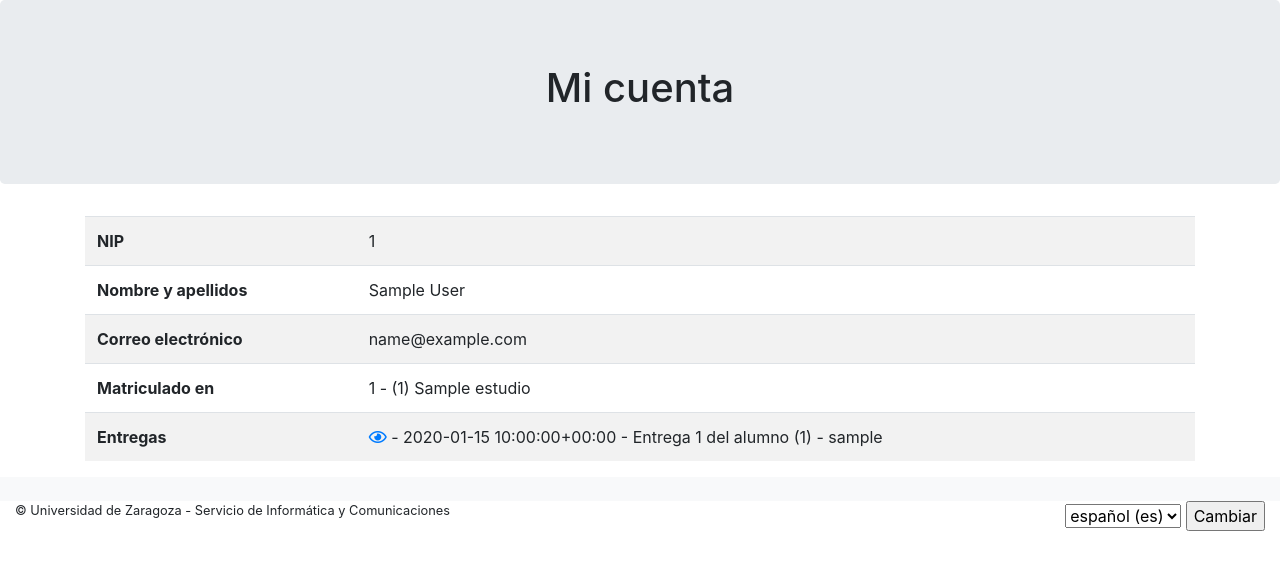
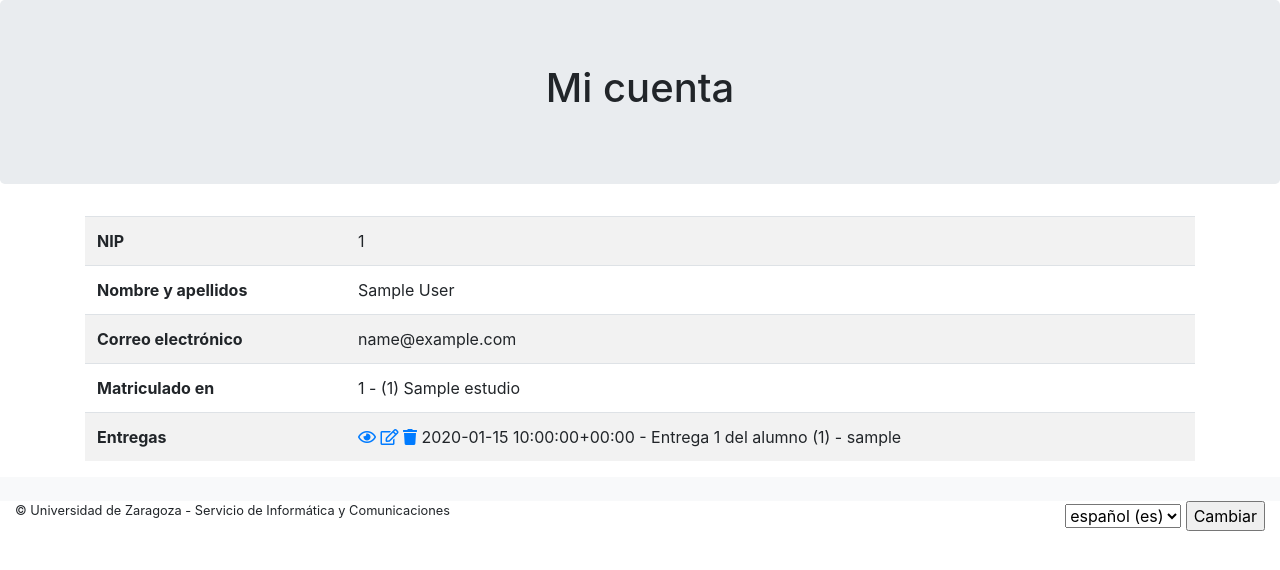
Before and after one commit to miguel-martin/django-test, a Django app: page /personas/1/ in a window 1280 px wide. Shown: the part 90-660 px from the top of the page. Run offline with Django 3.2, Linux system fonts and the light colour scheme; tables that the repository leaves empty hold one stand-in row (values such as "Sample post"); some libraries are stand-ins or nearby versions.

Commit message:
Posibilidad de borrar entregas el propio usuario

```diff
--- a/envio/forms.py
+++ b/envio/forms.py
@@ -12,7 +12,7 @@ class EntregaForm(ModelForm):
 
     class Meta:
         model = Entrega
-        fields = ['matricula', 'titulo', 'resumen', 'notas', 'entrega_material_adicional', 'memoria', 'anexos']
+        fields = ['matricula', 'titulo', 'resumen', 'notas', 'entrega_material_adicional', 'memoria', 'anexos', 'terminos']
         widgets = {'resumen': Textarea(attrs={'cols': 80, 'rows': 15}),
                    'notas': Textarea(attrs={'cols': 80, 'rows': 10})
                 }
@@ -24,6 +24,7 @@ class EntregaForm(ModelForm):
             'anexos': _('Anexos'),
             'entrega_material_adicional': _('Entrega material adicional'),
             'notas': _('Notas'),
+            'terminos': _('Términos y condiciones'),
         }
 
 
--- a/envio/models.py
+++ b/envio/models.py
@@ -149,7 +149,7 @@ class Entrega(models.Model):
     #ToDo director(es) delegado(s)
     #Todo departamento as manytomanyfield
     #ToDo license public or restricted
-    #ToDo acept terms of use
+    terminos = models.BooleanField(default=False)
     matricula = models.ForeignKey(Matricula, on_delete=models.CASCADE)
     fecha = models.DateTimeField(auto_now=True)
     memoria = models.FileField(upload_to=user_upload_memoria_directory_path)
@@ -180,15 +180,13 @@ def auto_delete_file_on_delete(sender, instance, **kwargs):
 @receiver(models.signals.pre_save, sender=Entrega)
 def auto_delete_file_on_change(sender, instance, **kwargs):
     """
-    Deletes old file from filesystem
-    when corresponding 'Entrega' object is updated
-    with new file.
+    Deletes old file from filesystem when corresponding 'Entrega' object is updated with new file.
     This function assumes that EVERY entrega has a mandatory 'memoria' field!!
     Refactor? Perhaps it would be better to use django-cleanup https://github.com/un1t/django-cleanup
     """
     if not instance.pk:
         return False
-    # borrado de memoria...
+
     try:
         old_memoria = Entrega.objects.get(pk=instance.pk).memoria
     except Entrega.DoesNotExist:
@@ -198,7 +196,6 @@ def auto_delete_file_on_change(sender, instance, **kwargs):
         if os.path.isfile(old_memoria.path):
             os.remove(old_memoria.path)
 
-    # borrado de anexos...
     old_anexos = None
     try:
         old_anexos = Entrega.objects.get(pk=instance.pk).anexos
--- /dev/null
+++ b/envio/static/envio/js/envio.js
@@ -0,0 +1,5 @@
+function confirmar(msg="¿Estás seguro?", goto){
+	if (confirm(msg)){
+		window.location.href = goto;
+	}
+}
--- a/envio/templates/envio/base.html
+++ b/envio/templates/envio/base.html
@@ -15,6 +15,7 @@
   <link rel="stylesheet" href="https://use.fontawesome.com/releases/v5.7.0/css/all.css" integrity="sha384-lZN37f5QGtY3VHgisS14W3ExzMWZxybE1SJSEsQp9S+oqd12jhcu+A56Ebc1zFSJ" crossorigin="anonymous">
   {% load static %}
   <link rel="stylesheet" type="text/css" href="{% static 'envio/style.css' %}">
+  <script src="{% static 'envio/js/envio.js' %}"></script>
 </head>
 <body>
 
--- a/envio/templates/envio/entrega_detail.html
+++ b/envio/templates/envio/entrega_detail.html
@@ -4,6 +4,9 @@
 {% block titulo %}
     <h1> {{ entrega.titulo }} </h1>
     <a href="{% url 'edit_create_entrega' entrega.tid %}"><i class="far fa-edit"></i>{% trans "Editar" %}</a>
+    <a href="#" onclick="confirmar('¿Seguro que deseas borrar?','{% url 'delete_entrega' e.tid %}');">
+        <i class="fa fa-trash"></i>
+    </a>
 {% endblock %}
 
 {% block content %}
--- a/envio/templates/envio/entrega_index.html
+++ b/envio/templates/envio/entrega_index.html
@@ -21,6 +21,9 @@
               <td>
                 <a href="{% url 'list_entrega' e.tid %}"><i class="far fa-eye"></i>
                 <a href="{% url 'edit_create_entrega' e.tid %}"><i class="far fa-edit"></i>
+                <a href="#" onclick="confirmar('¿Seguro que deseas borrar?','{% url 'delete_entrega' e.tid %}');">
+                  <i class="fa fa-trash"></i>
+                </a>
               </td>
               <td>{{ e.fecha }}</td>
              	<td>{{ e.matricula.persona }}</td>
--- a/envio/templates/envio/persona_detail.html
+++ b/envio/templates/envio/persona_detail.html
@@ -33,7 +33,17 @@
           <th>{% trans "Entregas" %}</th>
           <td>
             {% for e in persona.get_entregas %}
-                <a href="{% url 'list_entrega' e.tid %}"><i class="far fa-eye"></i></a> - {{ e }}<br />
+                <a href="{% url 'list_entrega' e.tid %}">
+                  <i class="far fa-eye"></i>
+                </a>
+                <a href="{% url 'edit_create_entrega' e.tid %}">
+                  <i class="far fa-edit"></i>
+                </a>
+                <a href="#" onclick="confirmar('¿Seguro que deseas borrar?','{% url 'delete_entrega' e.tid %}');">
+                  <i class="fa fa-trash"></i>
+                </a>
+                {{ e }}
+                       <br />
             {% endfor %}
           </td>
         </tr>
--- a/envio/urls.py
+++ b/envio/urls.py
@@ -23,6 +23,7 @@ urlpatterns = [
     path('entregas/', views.EntregaIndexView.as_view(), name='list_all_entregas'),
     path('entregas/<int:pk>/', views.EntregaDetailView.as_view(), name='list_entrega'),
     path('entregas/<int:pk>/editar/', views.edit_or_create_Entrega, name='edit_create_entrega'),
+    path('entregas/<int:pk>/borrar/', views.delete_Entrega, name='delete_entrega'),
     path('entregas/nueva/', views.edit_or_create_Entrega, name='edit_create_entrega'),
     path('micuenta/', views.user_view, name='micuenta'),
     path('login/', auth_views.LoginView.as_view(template_name='envio/login.html'), name='login'),
--- a/envio/views.py
+++ b/envio/views.py
@@ -110,6 +110,16 @@ class EntregaDetailView(generic.DetailView):
 	model = Entrega
 	template_name = 'envio/entrega_detail.html'
 
+@login_required
+def delete_Entrega(request, pk):
+	""" Deletes the Entrega, if exists and belongs to the user """
+	e = get_object_or_404(Entrega, pk=pk)
+	if not e.matricula.persona.user == request.user:
+		return render(request, 'envio/base.html', {'avisos': _("Solo puedes borrar tus propias Entregas")})
+	# if Entrega exists and belongs to the user...
+	e.delete()
+	return HttpResponseRedirect(reverse('list_all_entregas'))
+
 
 @login_required
 def edit_or_create_Entrega(request, pk=None):
```
Also changed, not shown: envio/migrations/0006_entrega_terminos.py (added).
